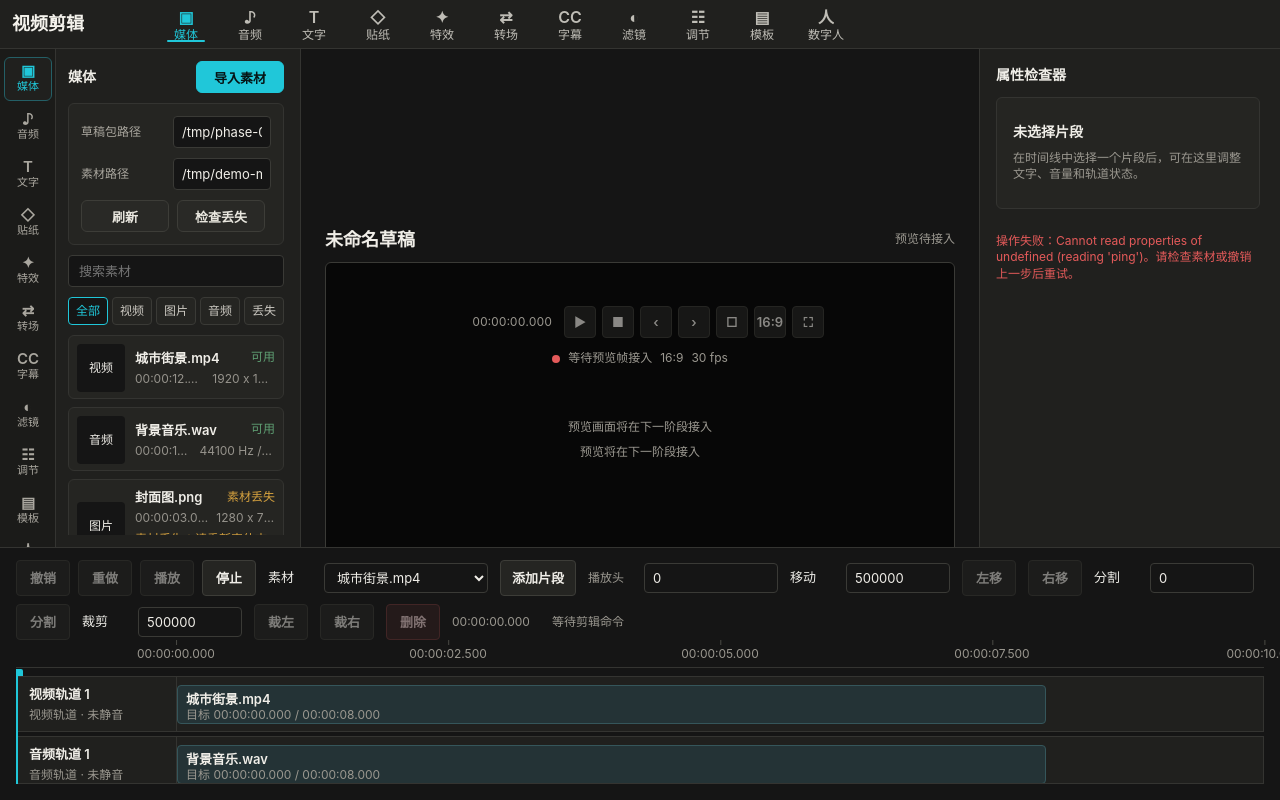
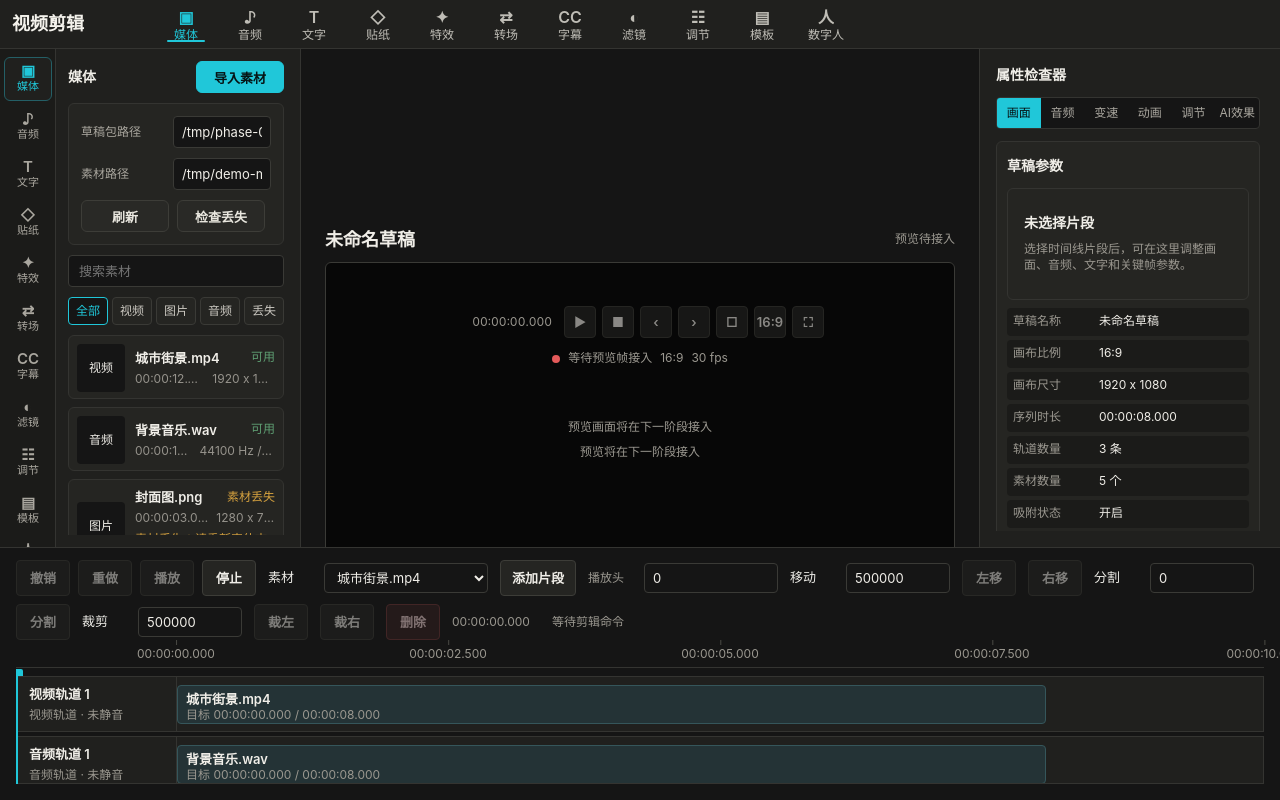
Before and after one commit to lzw5399/video-editor, a React (Vite) app in the folder apps/desktop-electron/: page / in a window 1280 px wide. Built offline with nearby package versions, Linux system fonts and the light colour scheme.

Commit message:
feat(04.1-02): add tabbed inspector controls
- Add Jianying-style inspector tabs and draft parameter rows
- Preserve text and audio edits through existing App callbacks

```diff
--- a/apps/desktop-electron/src/renderer/workspace/Inspector.tsx
+++ b/apps/desktop-electron/src/renderer/workspace/Inspector.tsx
@@ -2,6 +2,8 @@ import { useEffect, useMemo, useState } from "react";
 
 import type { TextAlignment, TextSegment } from "../../generated/Draft";
 import { formatMicroseconds, getSelectedSegmentView, type WorkspaceState } from "../viewModel";
+
+import "./preview-inspector.css";
 
 type InspectorProps = {
   workspace: WorkspaceState;
@@ -9,6 +11,8 @@ type InspectorProps = {
   onSetSelectedSegmentVolume: (levelMillis: number) => void;
   onSetSelectedTrackMute: (trackId: string, muted: boolean) => void;
 };
+
+type InspectorTab = "画面" | "音频" | "变速" | "动画" | "调节" | "AI效果";
 
 type TextFormState = {
   content: string;
@@ -38,6 +42,8 @@ const DEFAULT_TEXT_STATE: TextFormState = {
   backgroundEnabled: false
 };
 
+const INSPECTOR_TABS: readonly InspectorTab[] = ["画面", "音频", "变速", "动画", "调节", "AI效果"];
+
 export function Inspector({
   workspace,
   onEditSelectedText,
@@ -45,8 +51,11 @@ export function Inspector({
   onSetSelectedTrackMute
 }: InspectorProps): React.ReactElement {
   const selected = getSelectedSegmentView(workspace.draft, workspace.selection);
+  const [activeTab, setActiveTab] = useState<InspectorTab>("画面");
   const [textState, setTextState] = useState<TextFormState>(DEFAULT_TEXT_STATE);
   const [volume, setVolume] = useState(1000);
+  const sequenceDuration = getSequenceDuration(workspace);
+  const hasText = selected?.segment.text !== null && selected?.segment.text !== undefined;
 
   useEffect(() => {
     if (selected === null) {
@@ -109,72 +118,102 @@ export function Inspector({
     [textState]
   );
 
-  if (selected === null) {
-    return (
-      <div className="inspector-content">
-        <div className="panel-header">
-          <h2>属性检查器</h2>
-        </div>
-        <div className="empty-state">
-          <strong>未选择片段</strong>
-          <span>在时间线中选择一个片段后，可在这里调整文字、音量和轨道状态。</span>
-        </div>
-        {workspace.commandError === null ? null : <p className="command-error">{workspace.commandError}</p>}
-      </div>
-    );
-  }
-
-  const hasText = selected.segment.text !== null && selected.segment.text !== undefined;
-
   return (
     <div className="inspector-content">
       <div className="panel-header">
         <h2>属性检查器</h2>
       </div>
 
-      <dl className="inspector-list">
-        <div>
-          <dt>片段ID</dt>
-          <dd>{selected.segment.segmentId}</dd>
+      <div className="inspector-tabs" role="tablist" aria-label="检查器分类">
+        {INSPECTOR_TABS.map((tab) => (
+          <button
+            key={tab}
+            type="button"
+            role="tab"
+            aria-selected={activeTab === tab}
+            className={activeTab === tab ? "active" : ""}
+            onClick={() => setActiveTab(tab)}
+          >
+            {tab}
+          </button>
+        ))}
       </div>
-        <div>
-          <dt>轨道</dt>
-          <dd>
-            {selected.track.name} / {selected.track.kindLabel}
-          </dd>
+
+      {selected === null ? (
+        <>
+          <section className="inspector-section" aria-label="草稿参数">
+            <div className="inspector-section-title">
+              <h3>草稿参数</h3>
             </div>
-        <div>
-          <dt>素材</dt>
-          <dd>{selected.material?.displayName ?? selected.segment.materialId}</dd>
+            <div className="empty-state compact-empty">
+              <strong>未选择片段</strong>
+              <span>选择时间线片段后，可在这里调整画面、音频、文字和关键帧参数。</span>
             </div>
-        <div>
-          <dt>源时间</dt>
-          <dd>
-            {formatMicroseconds(selected.segment.sourceTimerange.start)} /{" "}
-            {formatMicroseconds(selected.segment.sourceTimerange.duration)}
-          </dd>
+            <dl className="inspector-list compact">
+              <InspectorDatum label="草稿名称" value={workspace.draft.metadata.name} />
+              <InspectorDatum label="画布比例" value="16:9" />
+              <InspectorDatum label="画布尺寸" value="1920 x 1080" />
+              <InspectorDatum label="序列时长" value={formatMicroseconds(sequenceDuration)} />
+              <InspectorDatum label="轨道数量" value={`${workspace.draft.tracks.length} 条`} />
+              <InspectorDatum label="素材数量" value={`${workspace.draft.materials.length} 个`} />
+              <InspectorDatum label="吸附状态" value={workspace.commandState.snapping.enabled ? "开启" : "关闭"} />
+              <InspectorDatum label="核心状态" value={workspace.bindingStatus.label} />
+            </dl>
+          </section>
+          {workspace.commandError === null ? null : <p className="command-error">{workspace.commandError}</p>}
+        </>
+      ) : (
+        <>
+          <section className="inspector-section" aria-label="片段信息">
+            <div className="inspector-section-title">
+              <h3>片段参数</h3>
+              <KeyframeButton />
             </div>
-        <div>
-          <dt>目标时间</dt>
-          <dd>
-            {formatMicroseconds(selected.segment.targetTimerange.start)} /{" "}
-            {formatMicroseconds(selected.segment.targetTimerange.duration)}
-          </dd>
+            <dl className="inspector-list compact">
+              <InspectorDatum label="片段ID" value={selected.segment.segmentId} />
+              <InspectorDatum label="素材" value={selected.material?.displayName ?? selected.segment.materialId} />
+              <InspectorDatum label="轨道" value={`${selected.track.name} / ${selected.track.kindLabel}`} />
+              <InspectorDatum
+                label="源时间"
+                value={`${formatMicroseconds(selected.segment.sourceTimerange.start)} / ${formatMicroseconds(
+                  selected.segment.sourceTimerange.duration
+                )}`}
+              />
+              <InspectorDatum
+                label="目标时间"
+                value={`${formatMicroseconds(selected.segment.targetTimerange.start)} / ${formatMicroseconds(
+                  selected.segment.targetTimerange.duration
+                )}`}
+              />
+            </dl>
+          </section>
+
+          <section className="inspector-section" aria-label="画面变换">
+            <div className="inspector-section-title">
+              <h3>画面</h3>
+              <KeyframeButton />
             </div>
-      </dl>
+            <ShellControl label="位置" value="X 0 / Y 0" />
+            <ShellControl label="缩放" value="100%" />
+            <ShellControl label="旋转" value="0°" />
+            <ShellControl label="不透明度" value="100%" />
+          </section>
 
-      <div className="field-stack">
+          <section className="inspector-section" aria-label="文字参数">
+            <div className="inspector-section-title">
               <h3>文字</h3>
+              <KeyframeButton />
+            </div>
             {hasText ? (
               <>
-            <label className="field-row">
+                <label className="field-row compact-row textarea-row">
                   <span>文字内容</span>
                   <textarea
                     value={textState.content}
                     onChange={(event) => setTextState((current) => ({ ...current, content: event.currentTarget.value }))}
                   />
                 </label>
-            <label className="field-row">
+                <label className="field-row compact-row">
                   <span>字号</span>
                   <input
                     type="number"
@@ -185,7 +224,7 @@ export function Inspector({
                     }
                   />
                 </label>
-            <label className="field-row">
+                <label className="field-row compact-row color-row">
                   <span>颜色</span>
                   <input
                     type="color"
@@ -193,7 +232,7 @@ export function Inspector({
                     onChange={(event) => setTextState((current) => ({ ...current, color: event.currentTarget.value }))}
                   />
                 </label>
-            <div className="field-row">
+                <div className="field-row compact-row">
                   <span>对齐</span>
                   <div className="segmented-control" role="group" aria-label="检查器文字对齐">
                     {(["left", "center", "right"] as const).map((value) => (
@@ -208,15 +247,17 @@ export function Inspector({
                     ))}
                   </div>
                 </div>
-            <label className="toggle-row">
+                <label className="toggle-row compact-toggle">
                   <input
                     type="checkbox"
                     checked={textState.strokeEnabled}
-                onChange={(event) => setTextState((current) => ({ ...current, strokeEnabled: event.currentTarget.checked }))}
+                    onChange={(event) =>
+                      setTextState((current) => ({ ...current, strokeEnabled: event.currentTarget.checked }))
+                    }
                   />
                   <span>描边</span>
                 </label>
-            <label className="field-row">
+                <label className="field-row compact-row color-row">
                   <span>描边颜色</span>
                   <input
                     type="color"
@@ -225,7 +266,7 @@ export function Inspector({
                     onChange={(event) => setTextState((current) => ({ ...current, strokeColor: event.currentTarget.value }))}
                   />
                 </label>
-            <label className="field-row">
+                <label className="field-row compact-row">
                   <span>描边宽度</span>
                   <input
                     type="number"
@@ -237,15 +278,17 @@ export function Inspector({
                     }
                   />
                 </label>
-            <label className="toggle-row">
+                <label className="toggle-row compact-toggle">
                   <input
                     type="checkbox"
                     checked={textState.shadowEnabled}
-                onChange={(event) => setTextState((current) => ({ ...current, shadowEnabled: event.currentTarget.checked }))}
+                    onChange={(event) =>
+                      setTextState((current) => ({ ...current, shadowEnabled: event.currentTarget.checked }))
+                    }
                   />
                   <span>阴影</span>
                 </label>
-            <label className="field-row">
+                <label className="field-row compact-row color-row">
                   <span>阴影颜色</span>
                   <input
                     type="color"
@@ -254,7 +297,7 @@ export function Inspector({
                     onChange={(event) => setTextState((current) => ({ ...current, shadowColor: event.currentTarget.value }))}
                   />
                 </label>
-            <label className="toggle-row">
+                <label className="toggle-row compact-toggle">
                   <input
                     type="checkbox"
                     checked={textState.backgroundEnabled}
@@ -264,7 +307,7 @@ export function Inspector({
                   />
                   <span>背景</span>
                 </label>
-            <label className="field-row">
+                <label className="field-row compact-row color-row">
                   <span>背景颜色</span>
                   <input
                     type="color"
@@ -287,12 +330,26 @@ export function Inspector({
             ) : (
               <p className="inspector-note">当前片段没有文字语义。</p>
             )}
+          </section>
+
+          <section className="inspector-section" aria-label="音频参数">
+            <div className="inspector-section-title">
+              <h3>音频</h3>
+              <KeyframeButton />
             </div>
-
-      <div className="field-stack">
-        <h3>音频</h3>
-        <label className="field-row">
-          <span>音量（毫音量）</span>
+            <label className="field-row compact-row">
+              <span>音量</span>
+              <input
+                type="range"
+                min="0"
+                max="4000"
+                step="50"
+                value={volume}
+                onChange={(event) => setVolume(event.currentTarget.valueAsNumber || 0)}
+              />
+            </label>
+            <label className="field-row compact-row">
+              <span>毫音量</span>
               <input
                 type="number"
                 min="0"
@@ -302,7 +359,7 @@ export function Inspector({
                 onChange={(event) => setVolume(event.currentTarget.valueAsNumber || 0)}
               />
             </label>
-        <label className="toggle-row">
+            <label className="toggle-row compact-toggle">
               <input
                 type="checkbox"
                 checked={selected.track.muted}
@@ -319,9 +376,55 @@ export function Inspector({
             >
               应用音量
             </button>
-      </div>
+          </section>
 
           {workspace.commandError === null ? null : <p className="command-error">{workspace.commandError}</p>}
+        </>
+      )}
     </div>
   );
 }
+
+function InspectorDatum({ label, value }: { label: string; value: string }): React.ReactElement {
+  return (
+    <div>
+      <dt>{label}</dt>
+      <dd>{value}</dd>
+    </div>
+  );
+}
+
+function KeyframeButton(): React.ReactElement {
+  return (
+    <button
+      type="button"
+      className="keyframe-button"
+      aria-label="关键帧功能待接入"
+      title="关键帧功能待接入"
+      disabled
+    >
+      <span aria-hidden="true">◇+</span>
+    </button>
+  );
+}
+
+function ShellControl({ label, value }: { label: string; value: string }): React.ReactElement {
+  return (
+    <div className="field-row compact-row shell-control-row">
+      <span>{label}</span>
+      <div className="shell-control">
+        <input type="range" min="0" max="100" value="100" disabled readOnly aria-label={`${label}待接入`} />
+        <input type="text" value={value} disabled readOnly aria-label={`${label}数值待接入`} />
+      </div>
+    </div>
+  );
+}
+
+function getSequenceDuration(workspace: WorkspaceState): number {
+  return Math.max(
+    0,
+    ...workspace.draft.tracks.flatMap((track) =>
+      track.segments.map((segment) => segment.targetTimerange.start + segment.targetTimerange.duration)
+    )
+  );
+}
--- a/apps/desktop-electron/src/renderer/workspace/preview-inspector.css
+++ b/apps/desktop-electron/src/renderer/workspace/preview-inspector.css
@@ -108,3 +108,163 @@
   justify-content: center;
   overflow: hidden;
 }
+
+.inspector-tabs {
+  display: grid;
+  grid-template-columns: repeat(6, minmax(0, 1fr));
+  min-width: 0;
+  height: 32px;
+  overflow: hidden;
+  border: 1px solid #343431;
+  border-radius: 4px;
+  background: #151515;
+}
+
+.inspector-tabs button {
+  min-width: 0;
+  height: 30px;
+  padding: 0 4px;
+  border: 0;
+  color: #aaa79f;
+  background: transparent;
+  font-size: 12px;
+  line-height: 30px;
+  white-space: nowrap;
+  cursor: pointer;
+}
+
+.inspector-tabs button:hover {
+  color: #f0eee8;
+  background: #292926;
+}
+
+.inspector-tabs button.active {
+  color: #061314;
+  background: #20c7d9;
+}
+
+.inspector-section {
+  display: grid;
+  gap: 8px;
+  min-width: 0;
+  padding: 10px;
+  border: 1px solid #343431;
+  border-radius: 6px;
+  background: #252522;
+}
+
+.inspector-section-title {
+  display: flex;
+  align-items: center;
+  justify-content: space-between;
+  gap: 8px;
+  min-width: 0;
+  min-height: 28px;
+}
+
+.inspector-section-title h3 {
+  margin: 0;
+  color: #f0eee8;
+  font-size: 14px;
+  font-weight: 600;
+  line-height: 1.3;
+}
+
+.compact-empty {
+  min-height: 76px;
+  padding: 10px;
+  border-radius: 4px;
+}
+
+.inspector-list.compact {
+  gap: 4px;
+  padding: 0;
+  border: 0;
+  background: transparent;
+}
+
+.inspector-list.compact div {
+  grid-template-columns: 78px minmax(0, 1fr);
+  align-items: center;
+  min-height: 28px;
+  padding: 0 6px;
+  border-radius: 4px;
+  background: #1b1b19;
+}
+
+.inspector-list.compact dt,
+.inspector-list.compact dd {
+  font-size: 12px;
+  line-height: 1.4;
+}
+
+.compact-row {
+  grid-template-columns: 78px minmax(0, 1fr);
+  min-height: 32px;
+}
+
+.compact-row input,
+.compact-row select {
+  height: 30px;
+}
+
+.textarea-row {
+  align-items: start;
+}
+
+.textarea-row textarea {
+  min-height: 64px;
+}
+
+.color-row input[type="color"] {
+  width: 42px;
+  height: 28px;
+  padding: 2px;
+}
+
+.compact-toggle {
+  min-height: 28px;
+}
+
+.keyframe-button {
+  display: grid;
+  flex: 0 0 28px;
+  place-items: center;
+  width: 28px;
+  height: 28px;
+  padding: 0;
+  border: 1px solid #3d3d38;
+  border-radius: 4px;
+  color: #9b9890;
+  background: #1b1b19;
+  font-size: 12px;
+  font-weight: 600;
+  line-height: 1;
+}
+
+.keyframe-button:disabled {
+  cursor: not-allowed;
+  opacity: 0.62;
+}
+
+.shell-control {
+  display: grid;
+  grid-template-columns: minmax(0, 1fr) 64px;
+  gap: 8px;
+  min-width: 0;
+}
+
+.shell-control input[type="range"] {
+  padding: 0;
+}
+
+.shell-control input[type="text"] {
+  text-align: right;
+}
+
+.shell-control-row input:disabled,
+.shell-control-row input[readonly] {
+  color: #8d8981;
+  cursor: not-allowed;
+  opacity: 0.72;
+}
```
Lines whose indentation alone changed are shown as unchanged.
